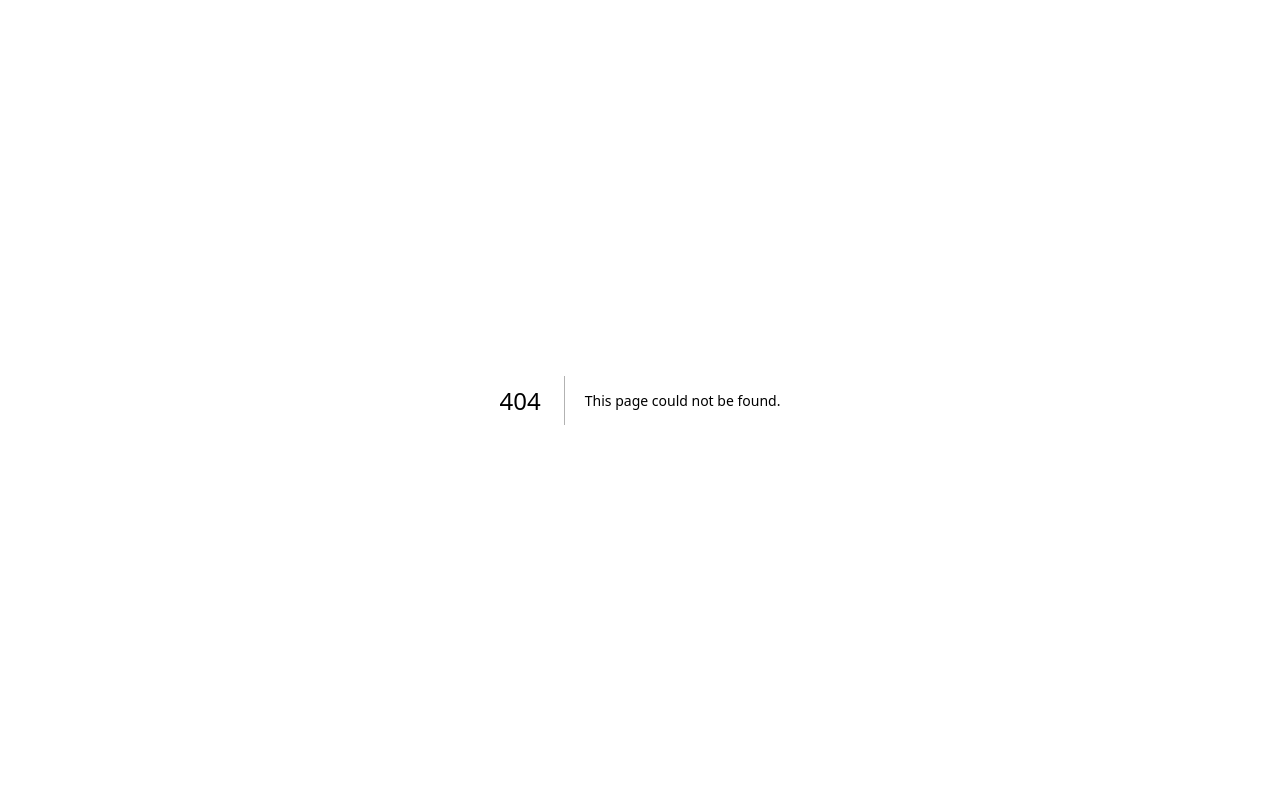
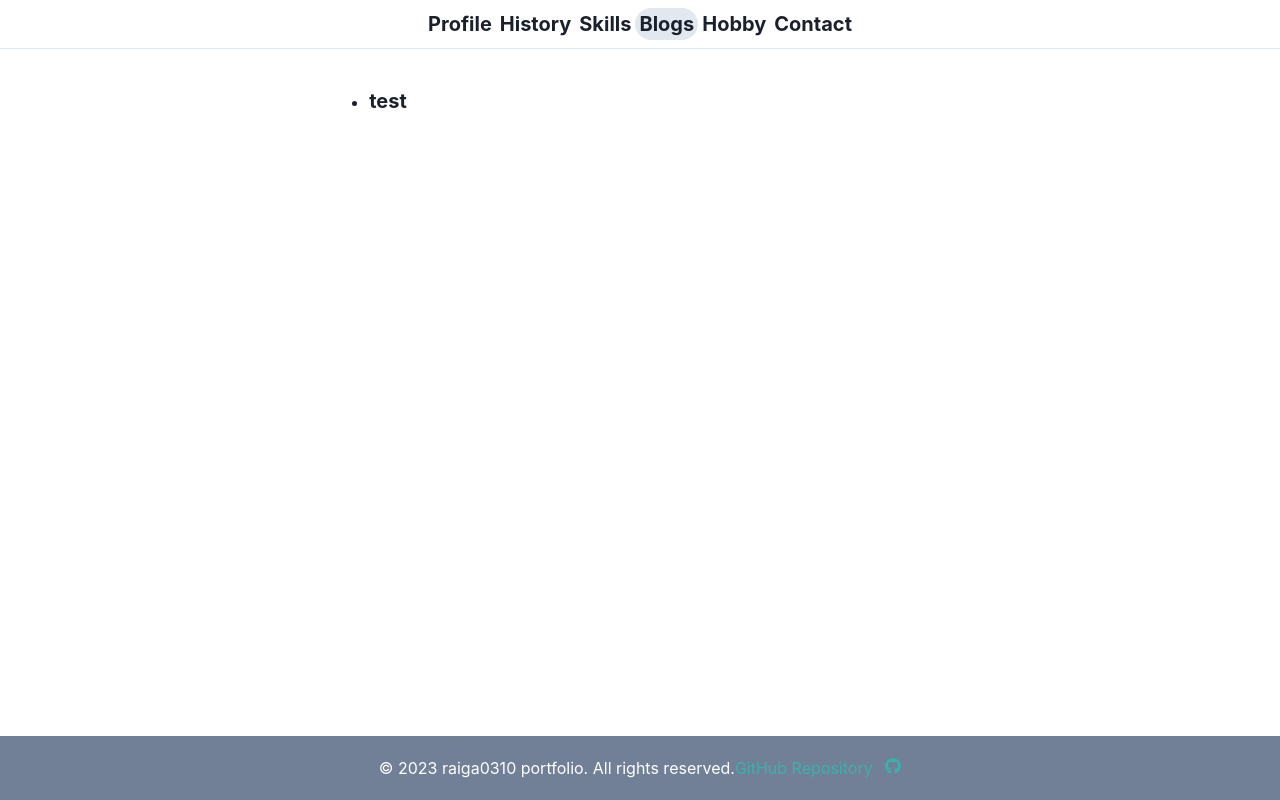
Before and after one commit to raiga0310/raiga0310.github.io, a Next.js app: page /raiga0310.github.io/blogs in a window 1280 px wide. Before the commit this address had no page. Built offline with nearby package versions, Linux system fonts and the light colour scheme.

Commit message:
feat: ブログ投稿を可能に

```diff
--- a/components/Footer.tsx
+++ b/components/Footer.tsx
@@ -1,10 +1,9 @@
 import React from 'react';
-import { Link, Icon, Center, VStack, Text } from '@chakra-ui/react';
+import { Link, Icon, Center, Text } from '@chakra-ui/react';
 import { FaGithub } from 'react-icons/fa';
-
 const Footer: React.FC = () => {
   return (
-    <Center as="footer" bg="gray.500" color="white" h="8vh" w="100%" bottom="0">
+    <Center as="footer" pos="fixed" bg="gray.500" color="white" h="8vh" w="100%" bottom="0">
       <Text fontSize="md">© 2023 raiga0310 portfolio. All rights reserved.</Text>
       <Link href="https://github.com/raiga0310/portfolio" isExternal color="teal.400">
         GitHub Repository <Icon as={FaGithub} ml={2} />
--- a/components/NavBar.tsx
+++ b/components/NavBar.tsx
@@ -27,6 +27,7 @@ const NavBar = () => {
         <NavLink href="/">Profile</NavLink>
         <NavLink href="/history">History</NavLink>
         <NavLink href="/skills">Skills</NavLink>
+        <NavLink href="/blogs">Blogs</NavLink>
         <NavLink href="/hobby">Hobby</NavLink>
         <NavLink href="/contact">Contact</NavLink>
       </Flex>
--- /dev/null
+++ b/pages/blogs/index.tsx
@@ -0,0 +1,54 @@
+import { GetStaticProps } from "next";
+import path from "path";
+import fs from "fs";
+import Link from "next/link";
+import Head from "next/head";
+import NavBar from "../../components/NavBar";
+import Footer from "../../components/Footer";
+import { Container, Heading, ListItem, UnorderedList } from "@chakra-ui/react";
+
+type BlogLinkProps = {
+    id: string;
+    title: string;
+}
+
+export default function Blogs({
+    blogLinks
+} : {
+    blogLinks: BlogLinkProps[];
+}) {
+    return (
+        <>
+            <Head>
+                <title>My Blogs</title>
+            </Head>
+            <NavBar />
+            <Container pt="5vh">
+                <UnorderedList spacing={5}>
+                    {blogLinks.map((blogLink) => (
+                        <ListItem key={blogLink.id}>
+                            <Link href={`/blogs/${blogLink.id}`}>
+                                <Heading size="md">{blogLink.title}</Heading>
+                            </Link>
+                        </ListItem>
+                    ))}
+                </UnorderedList>
+            </Container>
+            <Footer />
+        </>
+    )
+}
+
+export const getStaticProps: GetStaticProps = async () => {
+    const blogsDirectory = path.join(process.cwd(), "markdown", "blogs");
+    const filenames = fs.readdirSync(blogsDirectory);
+    const blogLinks = filenames.map((filename) => ({
+        id: filename.replace(/\.md$/, ""),
+        title: filename.replace(/\.md$/, ""),
+    }));
+    return {
+        props: {
+            blogLinks
+        }
+    }
+}
```
Also changed, not shown: markdown/blogs/test.md (added, +3 -0 lines), pages/blogs/[id].tsx (added, +40 -0 lines).
